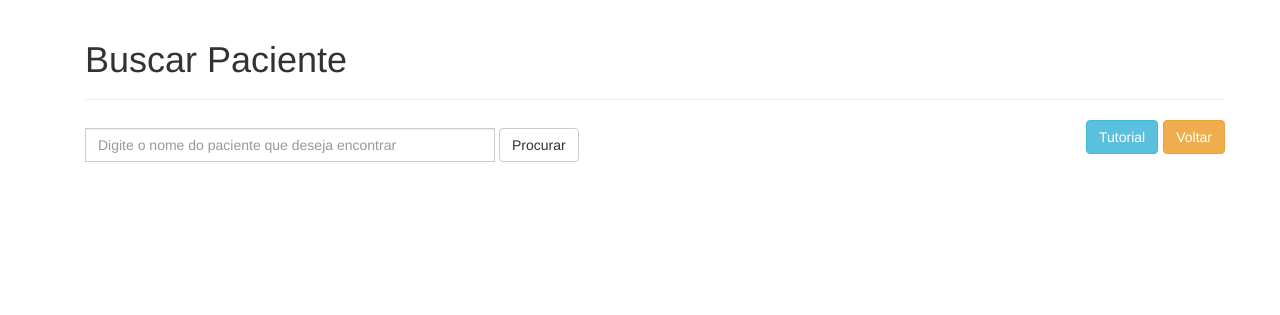
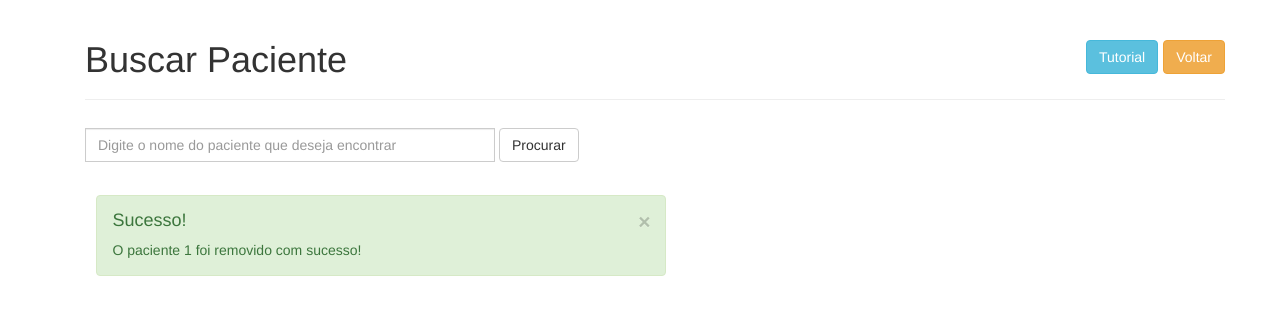
Before and after one commit to bertonni/PePII, a PHP site: page /php/busca.php in a window 1280 px wide. Shown: the part 52-367 px from the top of the page. Run offline with PHP 8.4, Linux system fonts and the light colour scheme; the visitor is signed in with stand-in values (Sample User, id 1); data comes from the database, SQL or seed files in the repository; data that the repository does not hold is empty.

Commit message:
Inclusão de funções para prevenir SQL Injection, função para remover o paciente e script para consultas canceladas

```diff
--- a/php/busca.php
+++ b/php/busca.php
@@ -16,6 +16,8 @@ if(isLogged()) {
 	<div class='container marketing'>
 		<div class='container theme-showcase' role='main'>
 			<div id='cadastro_pac' class='page-header'>
+			<a href="home.php" class="btn btn-warning voltar">Voltar</a>
+			<a class="btn btn-info editar" href="javascript:void(0);" onclick="javascript:introJs().setOption('showProgress', true).start();">Tutorial</a>
 				<h1>Buscar Paciente</h1>
 			</div>
 			<form class="navbar-form navbar-left" action="busca.php" method="POST">
@@ -24,9 +26,34 @@ if(isLogged()) {
 				</div>
 				<button type="submit" class="btn btn-default" data-step="2" data-intro="Depois de digitar o nome do paciente, clique aqui para exibir os resultados da busca" data-position='bottom'>Procurar</button>
 			</form>
-			<a href="home.php" class="btn btn-warning voltar">Voltar</a>
-			<a class="btn btn-info editar" href="javascript:void(0);" onclick="javascript:introJs().setOption('showProgress', true).start();">Tutorial</a>
+			<br>
+			<br>
+			<br>
 			<?php
+			if(isset($_SESSION['erro'])) {
+                ?>
+                <div class="col-md-6 alert alert-danger">
+                    <button type="button" class="close" data-dismiss="alert">&times;</button>
+                    <h4>Atenção!</h4>
+                    O paciente <?= $_SESSION['pacRemovido'] ?> não pôde ser removido! Tente novamente mais tarde.
+                </div>
+                <div class="col-md-7">
+                </div>
+                <?php
+                unset($_SESSION['erro']);
+                unset($_SESSION['pacRemovido']);
+            } else if(isset($_SESSION['pacRemovido'])) {
+                ?>
+                <div class="col-md-6 alert alert-success">
+                    <button type="button" class="close" data-dismiss="alert">&times;</button>
+                    <h4>Sucesso!</h4>
+                    O paciente <?= $_SESSION['pacRemovido'] ?> foi removido com sucesso!
+                </div>
+                <div class="col-md-7">
+                </div>
+                <?php
+                unset($_SESSION['pacRemovido']);
+            }
 		// Se não está logado, precisa fazer o login
 		} else {
 			?>
@@ -81,14 +108,14 @@ if($result && isset($_POST['texto'])) {
 					<th class='prev_td'>Telefone</td>
 						<th class='prev_td'>E-mail</td>
 						</tr>";
-		// Enquanto houver dados no array, executa os comandos a seguir
+			// Enquanto houver dados no array, executa os comandos a seguir
 						while($array = mysqli_fetch_array($result)) {
 			// Salva o ID do paciente para passar pelo método GET no link que leva à página de dados do paciente
 							$id = $array['pac_id'];
 							$nome = $array['pac_nome'];
 							echo "
 							<tr>
-								<td><a href='paciente.php?id=" . $id . "' data-step='3' data-intro='Clique no nome do paciente para exibir seus dados' data-position='top'>" . $nome . "</a><a href='#' data-step='4' data-intro='Clique aqui para remover o paciente da base de dados' data-position='top' title='Remover Paciente' class='btn btn-danger teste' onclick='confirmar()'><i class='fa fa-trash-o' aria-hidden='true'></i></a></td>
+								<td><a href='paciente.php?id=" . $id . "' data-step='3' data-intro='Clique no nome do paciente para exibir seus dados' data-position='top'>" . $nome . "</a><a href='#' data-step='4' data-intro='Clique aqui para remover o paciente da base de dados' data-position='top' title='Remover Paciente' class='btn btn-danger teste' onclick='confirmar(\"$nome\", \"$id\")'><i class='fa fa-trash-o' aria-hidden='true'></i></a></td>
 								<td>" . $array['pac_telefone_1'] . "</td>
 								<td>" . $array['pac_email'] . "</td>
 							</tr>
@@ -103,11 +130,11 @@ if($result && isset($_POST['texto'])) {
 		}
 		?>
 		<script>
-			function confirmar() {
-				bootbox.confirm("Tem certeza que deseja excluir o paciente <?= $nome ?>? (Esta ação não poderá ser desfeita)",
+			function confirmar(nome, id) {
+				bootbox.confirm("Tem certeza que deseja excluir o paciente " + nome + "? (Esta ação não poderá ser desfeita)",
 				function(result){
 					if(result) {
-						$(location).attr('href', 'paciente.php?id=<?=$id ?>');
+						$(location).attr('href', 'remover_pac.php?id=' + id);
 					}
 				});
 			}
--- a/php/consulta.php
+++ b/php/consulta.php
@@ -34,8 +34,8 @@ if(isLogged()) {
 
                     <select class="form-control" name="medico" id="medico" data-step="2" data-intro="Clique aqui para escolher o médico" data-position='top'>
                         <option value="default">Escolher médico</option>
-						<option value="Ana Paula">Ana Paula</option>
-						<option value="Mateus Nóbrega">Mateus Nobrega</option>
+						<option value="Ana Beatriz">Ana Beatriz</option>
+						<option value="Mateus Nobrega">Mateus Nobrega</option>
 						<option value="Bertonni Paz">Bertonni Paz</option>
 					</select>
 
```
Also changed, not shown: php/editar_status_consulta.php (+35 -7 lines), php/paciente.php (+14 -0 lines), php/validar_login.php (+2 -6 lines).
